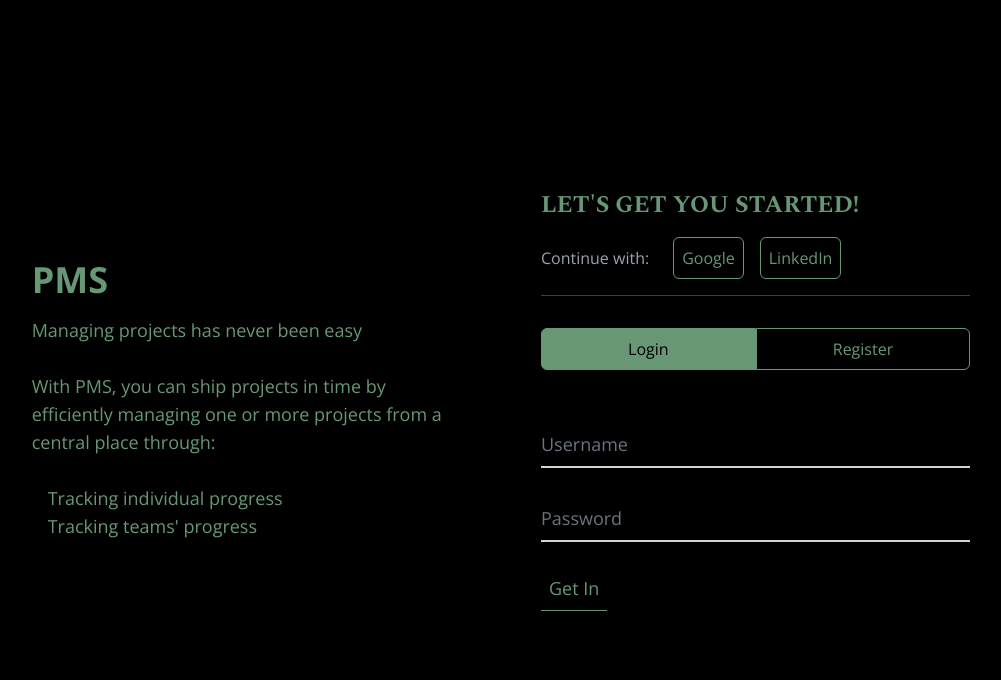
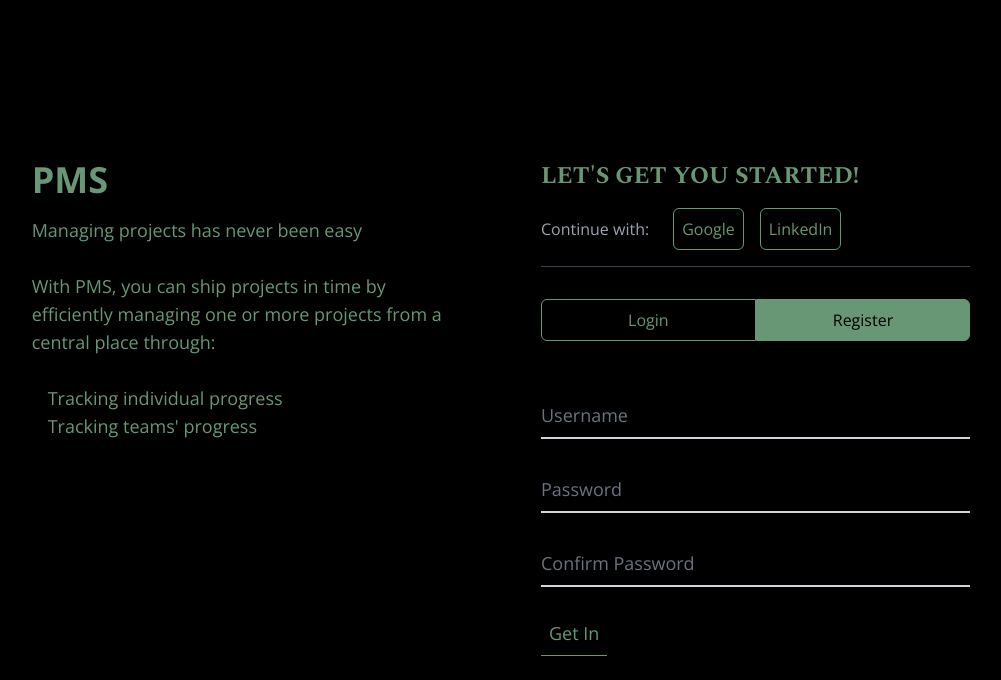
Before and after one commit to alain-kubwayo/pms, a React (Create React App) app: page / in a window 1280 px wide. Both pictures are taken after a click on the button "Register". Shown: the top 680 px of the page, without its empty margins (139-1140 px from the left). Built offline with nearby package versions, Linux system fonts and the light colour scheme.

Commit message:
feat: add functionality to switch between login and register forms

```diff
--- a/src/components/auth/RegisterForm.jsx
+++ b/src/components/auth/RegisterForm.jsx
@@ -3,7 +3,7 @@ import InputField from "../common/InputField";
 
 const RegisterForm = () => {
     return (
-        <form className="mt-12 text-lg">
+        <form className="flex flex-col mt-12 text-lg">
             <InputField
                 type="text"
                 placeholder="Username"
--- a/src/pages/Welcome.jsx
+++ b/src/pages/Welcome.jsx
@@ -1,3 +1,5 @@
+import { useState } from "react";
+
 import LoginForm from "../components/auth/LoginForm";
 import RegisterForm from "../components/auth/RegisterForm";
 import DefaultButton from "../components/common/DefaultButton";
@@ -5,8 +7,13 @@ import Heading from "../components/common/Heading";
 import Description from "../components/welcome/Description";
 
 const Welcome = () => {
+    const [activeTab, setActiveTab] = useState("login");
+
+    const handleLoginButtonClick = () => setActiveTab("login");
+    const handleRegisterButtonClick = () => setActiveTab("register");
+
     return (
-        <div className="grid items-center justify-center w-full grid-cols-1 py-10 mx-auto lg:h-screen lg:py-0 md:w-4/5 gap-y-10 lg:grid-cols-2 md:gap-x-20">
+        <div className="grid items-center w-full grid-cols-1 py-10 mx-auto lg:items-start lg:pt-40 lg:h-screen lg:py-0 md:w-4/5 gap-y-10 lg:grid-cols-2 md:gap-x-20">
             <Description />
             <div>
                 <Heading
@@ -27,17 +34,24 @@ const Welcome = () => {
                     </div>
                 </div>
                 <div className="mt-8">
-                    <DefaultButton
-                        description="Login"
-                        customClasses="w-1/2 rounded-l-md active border border-tertiary"
-                    />
-                    <DefaultButton
-                        description="Register"
-                        customClasses="w-1/2 rounded-r-md border border-tertiary"
-                    />
+                    <div>
+                        <button
+                            className={`px-2 py-2 text-tertiary w-1/2 rounded-l-md border border-tertiary ${activeTab === 'login' ? 'active' : ''}`}
+                            onClick={handleLoginButtonClick}
+                        >
+                            Login
+                        </button>
+                        <button
+                            className={`px-2 py-2 text-tertiary w-1/2 rounded-r-md border border-tertiary ${activeTab === 'register' ? 'active' : ''}`}
+                            onClick={handleRegisterButtonClick}
+                        >
+                            Register
+                        </button>
+                    </div>
+                    <div>
+                        {activeTab === "login" ? <LoginForm /> : <RegisterForm />}
+                    </div>
                 </div>
-                <LoginForm />
-                {/* <RegisterForm /> */}
             </div>
 
         </div>
```
